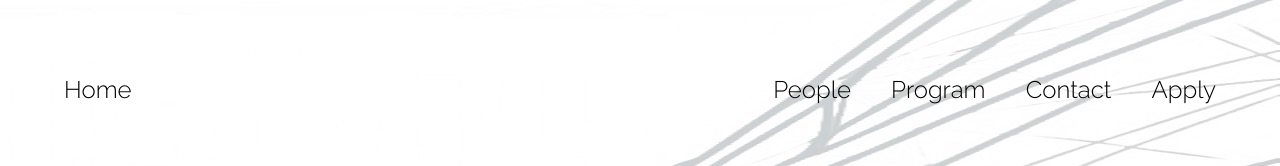
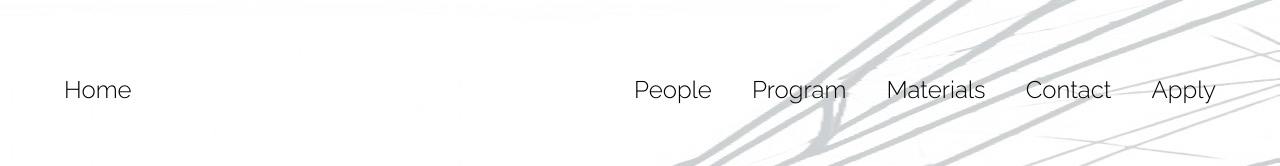
Before and after one commit to UCLPKUsummerschool/2024, a plain HTML site: page people.html in a window 1280 px wide. Shown: the top 166 px of the page. Drawn offline with Linux system fonts and the light colour scheme.

Commit message:
Update people.html

```diff
--- a/people.html
+++ b/people.html
@@ -15,11 +15,7 @@
 				<nav id="nav">
 					<a href="people.html">People</a>
 					<a href="program.html">Program</a>
-					<!-- <a href="day1.html">Day 1</a>
-					<a href="day4.html">Day 2</a>
-					<a href="day3.html">Day 3</a>
-					<a href="day2.html">Day 4</a>
-					<a href="day5.html">Day 5</a> -->
+					<a href="https://uclpkusummerschool.github.io/Materials">Materials</a>
 					<a href="contact.html">Contact</a>
 					<a href="apply.html">Apply</a>
 				</nav>
```
